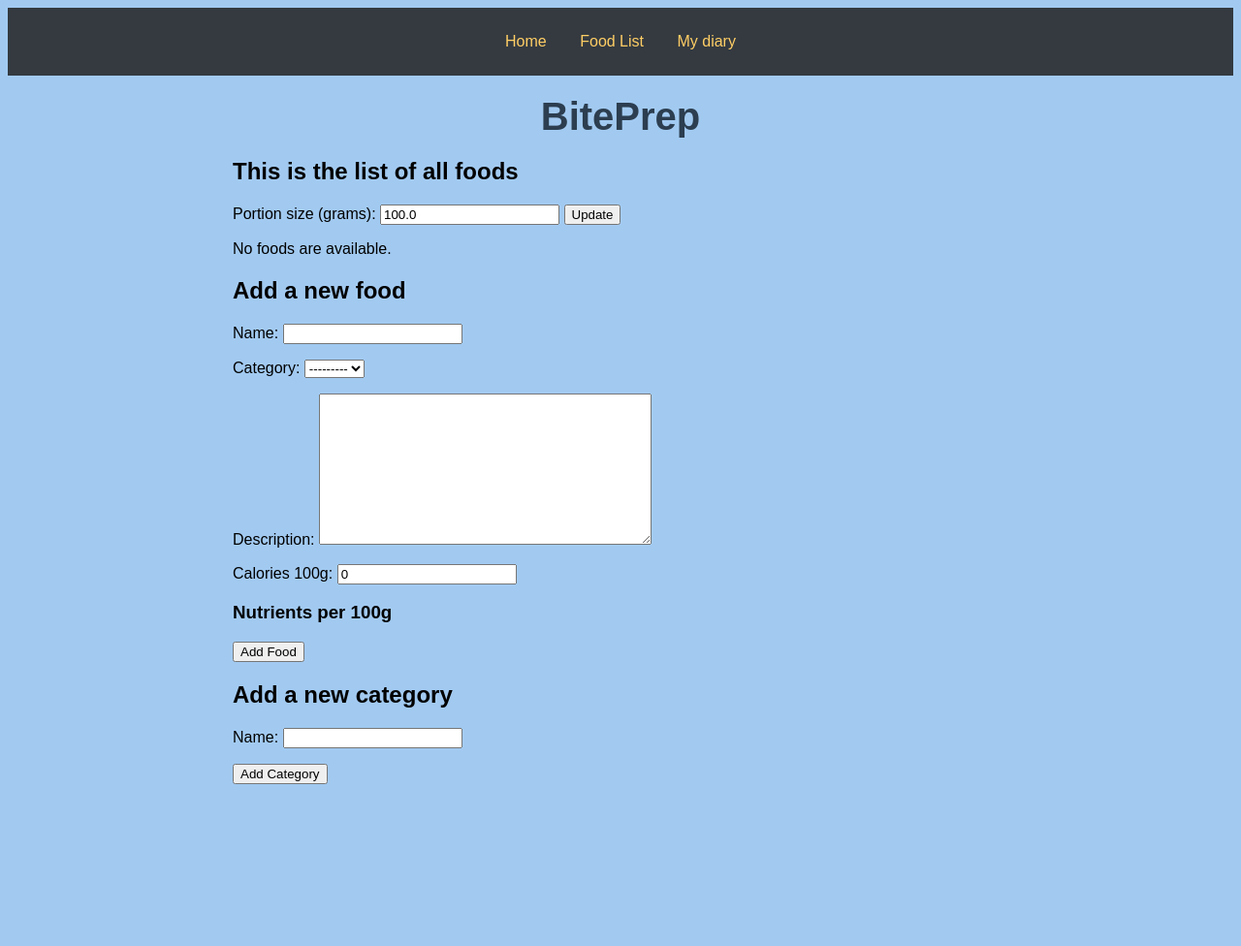
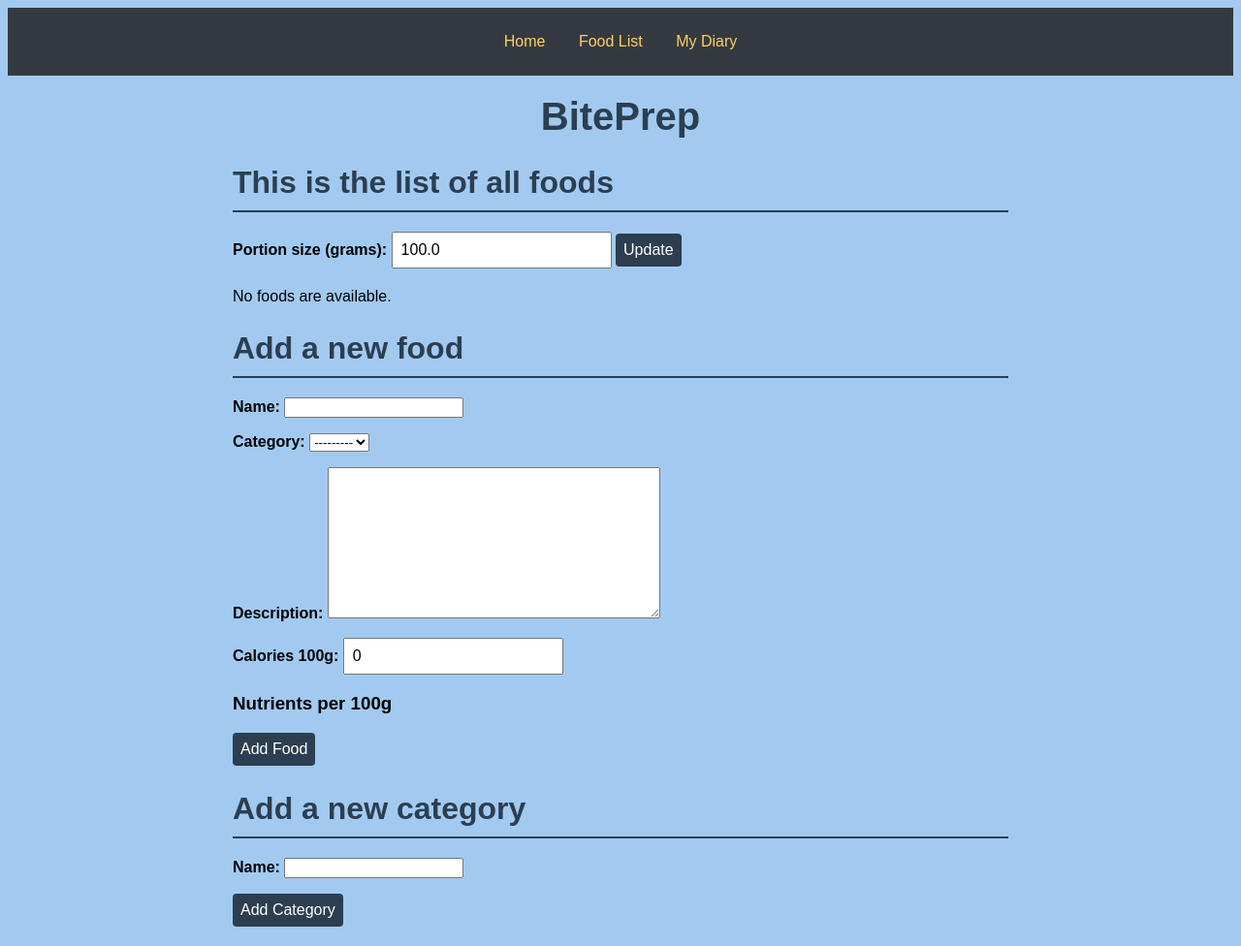
Before and after one commit to Aylift/BitePrep, a Django app: page /foods_db/ in a window 1280 px wide. Shown: the whole page at 97% size. Before the commit the page ends 809 px from the top, so only its background shows below. Run offline with Django 4.2, Linux system fonts and the light colour scheme; data that the repository does not hold is empty.

Commit message:
[ADD] added foods template styles

```diff
--- /dev/null
+++ b/Bite_prep/Foods/static/css/foods_db_styles.css
@@ -0,0 +1,57 @@
+/* static/css/foods_db_styles.css */
+
+.foods-container {
+    background-color: #ffffff;
+    border-radius: 8px;
+    padding: 20px;
+    box-shadow: 0 0 10px rgba(0, 0, 0, 0.1);
+    margin-bottom: 20px;
+}
+
+h2 {
+    color: #2c3e50;
+    font-size: 2em;
+    border-bottom: 2px solid #2c3e50;
+    padding-bottom: 10px;
+    margin-bottom: 20px;
+}
+
+form {
+    margin-bottom: 20px;
+}
+
+label {
+    font-weight: bold;
+}
+
+input[type="number"],
+button {
+    padding: 8px;
+    font-size: 1em;
+}
+
+button {
+    background-color: #2c3e50;
+    color: #ffffff;
+    border: none;
+    border-radius: 4px;
+    cursor: pointer;
+}
+
+button:hover {
+    background-color: #34495e;
+}
+
+ul {
+    list-style-type: none;
+    padding: 0;
+}
+
+li {
+    margin-bottom: 10px;
+}
+
+ul ul {
+    margin-left: 20px;
+    padding-left: 0;
+}
--- a/Bite_prep/Foods/templates/foods/foods_db.html
+++ b/Bite_prep/Foods/templates/foods/foods_db.html
@@ -1,3 +1,5 @@
+<!-- foods_db.html -->
+
 <!-- foods_db.html -->
 
 {% extends 'base.html' %}
--- a/Bite_prep/templates/base.html
+++ b/Bite_prep/templates/base.html
@@ -4,8 +4,9 @@
     {% load static %}
     <meta charset="UTF-8">
     <meta name="viewport" content="width=device-width, initial-scale=1.0">
-    <title>Main Page</title>
+    <title>{% block title %}BitePrep{% endblock %}</title>
     <link rel="stylesheet" type="text/css" href="{% static 'css/base_styles.css' %}">
+    <link rel="stylesheet" type="text/css" href="{% static 'css/foods_db_styles.css' %}">
 </head>
 <body>
     <header>
@@ -13,7 +14,7 @@
             <ul>
                 <li><a href="/">Home</a></li>
                 <li><a href="/foods_db">Food List</a></li>
-                <li><a href="/diary">My diary</a></li>
+                <li><a href="/diary">My Diary</a></li>
             </ul>
         </nav>
     </header>
```
Also changed, not shown: Bite_prep/Foods/static/foods/styles.css (deleted).
